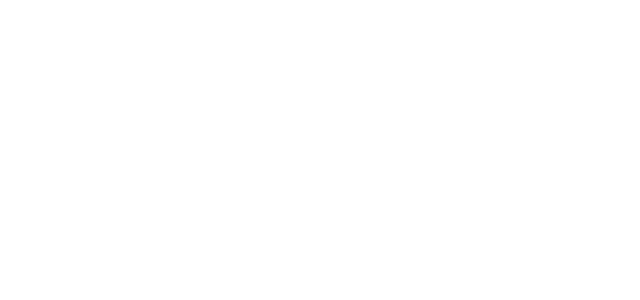
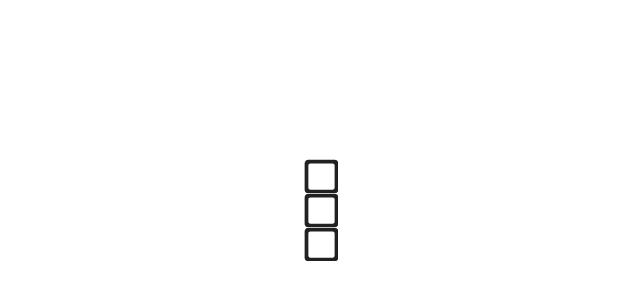
Before and after one commit to mnkwrona/greenspark, a Vue app: page / in a window 1280 px wide. Shown: the part 190-490 px from the top of the page, without its empty margins (302-942 px from the left). Built offline with nearby package versions, Linux system fonts and the light colour scheme.

Commit message:
add checkbox component

```diff
--- a/src/assets/base.css
+++ b/src/assets/base.css
@@ -5,6 +5,8 @@
 /* color palette from <https://github.com/vuejs/theme> */
 :root {
   --gs-c-white: #ffffff;
+
+  --gs-c-black: #212121;
 
   --gs-c-gray-light: #f9f9f9;
   --gs-c-gray: #b0b0b0;
@@ -46,6 +48,9 @@
   --color-toggle-button-selected: var(--gs-c-gray);
   --color-toggle-fill-selected: var(--gs-c-green);
   --color-toggle-circle-selected: var(--gs-c-green);
+
+  --color-checkbox: var(--gs-c-black);
+  --color-toggle-background-hover: var(--gs-c-green-light);
 
   /* --border-toggle-line: var(--gs-w-thin); */
 
--- a/src/components/GSCheckbox.vue
+++ b/src/components/GSCheckbox.vue
@@ -1,3 +1,35 @@
-<script lang="ts" setup></script>
+<script lang="ts" setup>
+import { ref } from 'vue'
 
-<template></template>
+const selected = ref(false)
+
+const emit = defineEmits(['checked'])
+
+const handleClick = () => {
+  selected.value = !selected.value
+  emit('checked', selected.value)
+}
+</script>
+
+<template>
+  <div
+    class="gs-checkbox flex items-center justify-center h-[70px] w-[70px] hover:bg-[--color-toggle-background-hover] rounded-[50%] hover:opacity-50 transition-all duration-500"
+    @click="handleClick"
+  >
+    <svg v-if="selected" width="34" height="34" fill="none" xmlns="http://www.w3.org/2000/svg">
+      <path
+        d="M30.625 0.625H4.375C2.3125 0.625 0.625 2.3125 0.625 4.375V30.625C0.625 32.6875 2.3125 34.375 4.375 34.375H30.625C32.6875 34.375 34.375 32.6875 34.375 30.625V4.375C34.375 2.3125 32.6875 0.625 30.625 0.625ZM15.0813 25.5438C14.35 26.275 13.1688 26.275 12.4375 25.5438L5.70625 18.8125C4.975 18.0812 4.975 16.9 5.70625 16.1687C6.4375 15.4375 7.61875 15.4375 8.35 16.1687L13.75 21.5688L26.65 8.66875C27.3812 7.9375 28.5625 7.9375 29.2938 8.66875C30.025 9.4 30.025 10.5812 29.2938 11.3125L15.0813 25.5438V25.5438Z"
+        fill="var(--gs-c-green)"
+      />
+    </svg>
+
+    <svg v-else width="34" height="34" fill="none" xmlns="http://www.w3.org/2000/svg">
+      <path
+        d="M28.75 30.625H6.25C5.21875 30.625 4.375 29.7813 4.375 28.75V6.25C4.375 5.21875 5.21875 4.375 6.25 4.375H28.75C29.7813 4.375 30.625 5.21875 30.625 6.25V28.75C30.625 29.7813 29.7813 30.625 28.75 30.625ZM30.625 0.625H4.375C2.3125 0.625 0.625 2.3125 0.625 4.375V30.625C0.625 32.6875 2.3125 34.375 4.375 34.375H30.625C32.6875 34.375 34.375 32.6875 34.375 30.625V4.375C34.375 2.3125 32.6875 0.625 30.625 0.625Z"
+        fill="var(--gs-c-black)"
+      />
+    </svg>
+  </div>
+</template>
+
+<style lang="scss" scoped></style>
--- a/src/components/GSProductWidget.vue
+++ b/src/components/GSProductWidget.vue
@@ -1,6 +1,7 @@
 <script setup lang="ts">
 import type Widget from '@/types/Widget'
 
+import GSCheckbox from './GSCheckbox.vue'
 import GSToggle from './GSToggle.vue'
 
 defineProps<{
@@ -10,6 +11,7 @@
 
 <template>
   <div class="gs-product-widget">
-    <GSToggle />
+    <!-- <GSToggle /> -->
+    <GSCheckbox />
   </div>
 </template>
--- a/src/components/GSToggle.vue
+++ b/src/components/GSToggle.vue
@@ -1,5 +1,5 @@
 <script lang="ts" setup>
-import { computed, ref } from 'vue'
+import { ref } from 'vue'
 
 const selected = ref(false)
 
```
